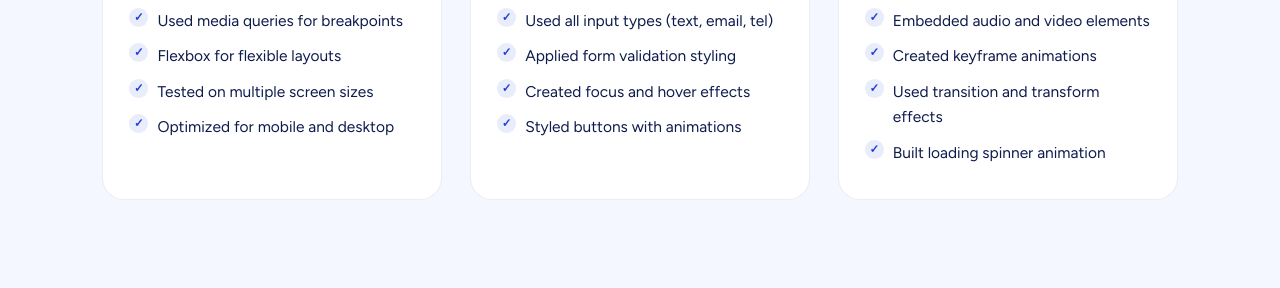
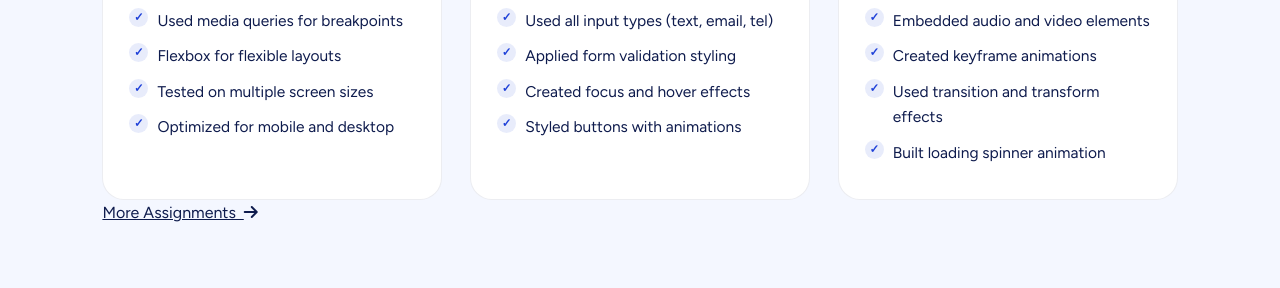
Before and after one commit to ananyamahawar/My_Portfolio, a plain HTML site: page index.html in a window 1280 px wide. Shown: the part 3418-3706 px from the top of the page. Drawn offline with nearby package versions, Linux system fonts and the light colour scheme; grey boxes are pictures that could not be loaded.

Commit message:
Update index.html

```diff
--- a/index.html
+++ b/index.html
@@ -296,6 +296,10 @@
                     </div>
                 </div>
         </div>
+         <div class="more-wrap">
+             <a class="more-btn" href="Assignment_Page.html"> More Assignments &nbsp;<i class="fas fa-arrow-right"></i>
+             </a>
+         </div>
      </section>
      <!-- contact -->
      <section class="contact" id="contact">
```
